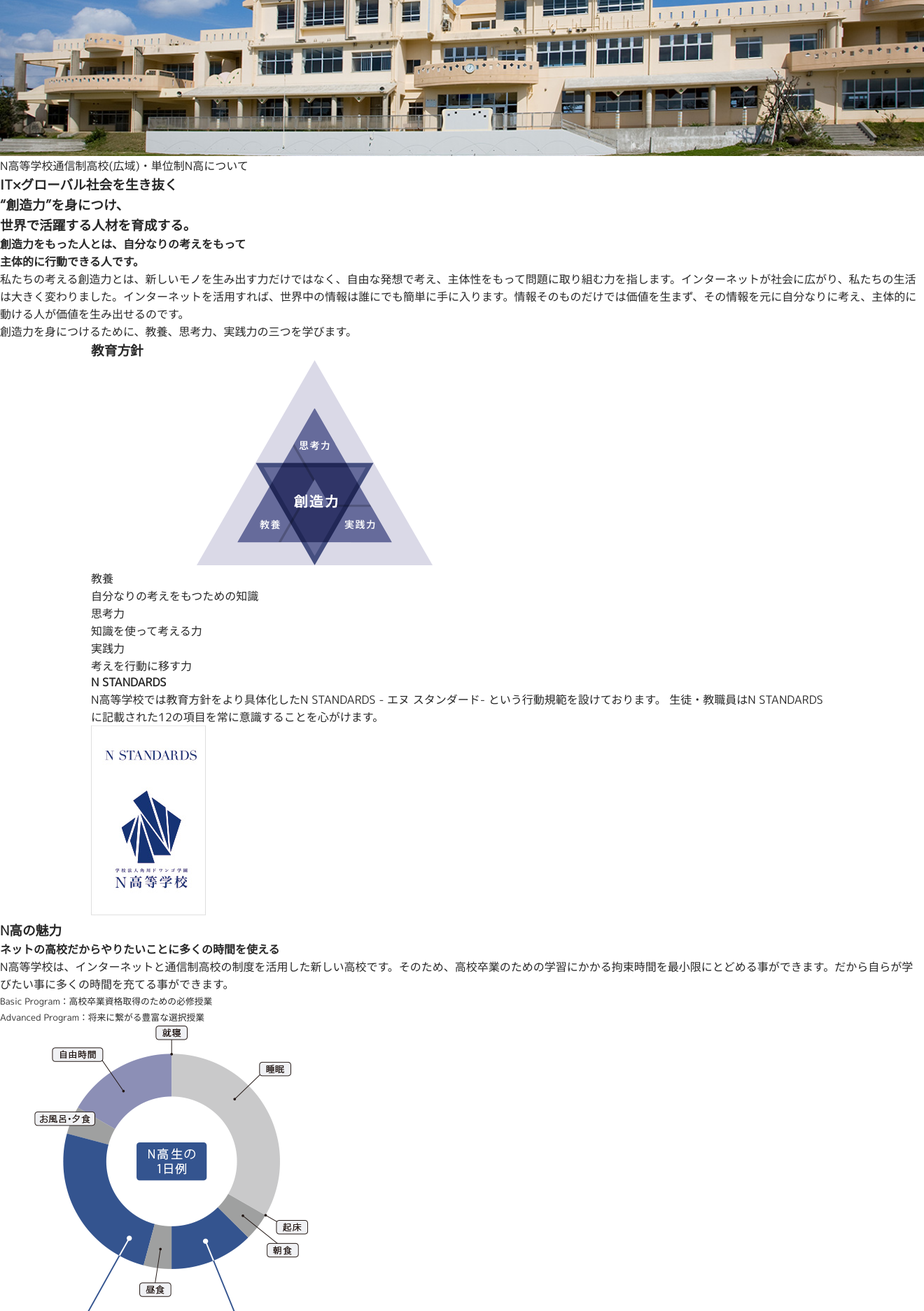
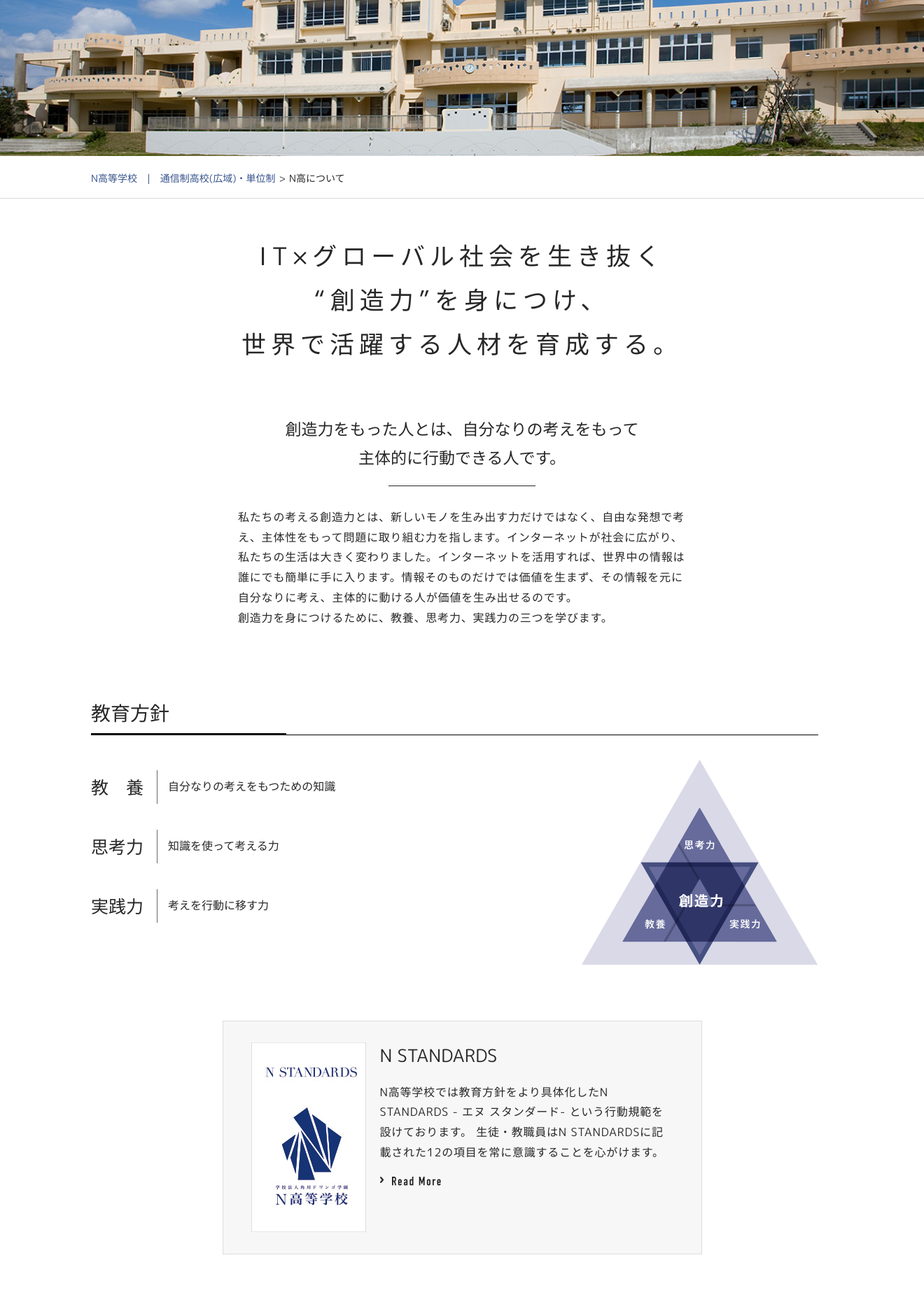
Before and after one commit to mb-c16h18n3scl31985/yumi-takahashi, a PHP site: page / in a window 1320 px wide. Shown: the part 680-2554 px from the top of the page at 70% size. Run offline with PHP 8.4, Linux system fonts and the light colour scheme.

Commit message:
教育方針・N高の魅力実装

```diff
--- a/html-nkou/index.html
+++ b/html-nkou/index.html
@@ -73,6 +73,7 @@
             </ul>
         </nav>
         <nav class="header--fixed">
+            <!-- ここ未解決 -->
             <ul class="display-flex">
                 <li><a href="#"><img src="images/header/header_mainlogo_pc01.png" alt="学校法人角川ドワンゴ学園N高等学校"></a></li>
                 <li><img src="images/header/header_tel03.png" alt="フリーダイヤル"></li>
@@ -84,39 +85,48 @@
     </section>
 </header>
 <main>
-    <section>
+    <section class="main__top">
         <h2>N高について<br><span class="hidden">N高について</span></h2>
-        <nav class="topic-path"><a href="#">N高等学校</a><a href="#">通信制高校(広域)・単位制</a>N高について</nav>
+        <nav class="topic-path"><div class="max-width-1060"><a href="#">N高等学校&emsp;|&emsp;通信制高校(広域)・単位制</a><span class="topic-path--arrow">N高について</span></div></nav>
+        <div class="max-width-1060">
             <h3>IT×グローバル社会を生き抜く<br>“創造力”を身につけ、<br>世界で活躍する人材を育成する。</h3>
             <h4>創造力をもった人とは、自分なりの考えをもって<br>主体的に行動できる人です。</h4>
             <p>私たちの考える創造力とは、新しいモノを生み出す力だけではなく、自由な発想で考え、主体性をもって問題に取り組む力を指します。インターネットが社会に広がり、私たちの生活は大きく変わりました。インターネットを活用すれば、世界中の情報は誰にでも簡単に手に入ります。情報そのものだけでは価値を生まず、その情報を元に自分なりに考え、主体的に動ける人が価値を生み出せるのです。<br>創造力を身につけるために、教養、思考力、実践力の三つを学びます。</p>
+        </div>
     </section>
-    <section class="max-width-1060">
+    <article class="educational-policy max-width-1060">
+        <div class="educational-policy__contents">
             <h3>教育方針</h3>
             <img src="images/main/about_img00_01.png" alt="教育方針の図">
             <dl>
-                <dh>教養</dh><dd>自分なりの考えをもつための知識</dd>
-                <dh>思考力</dh><dd>知識を使って考える力</dd>
-                <dh>実践力</dh><dd>考えを行動に移す力</dd>
+                <dt>教養</dt><dd>自分なりの考えをもつための知識</dd>
+                <dt>思考力</dt><dd>知識を使って考える力</dd>
+                <dt>実践力</dt><dd>考えを行動に移す力</dd>
             </dl>
-            <div>
+        </div>
+        <div class="educational-policy__n-standards">
+            <a href="#">
+                <img src="images/main/credo_card.jpg" alt="N STANDARDS">
                 <h4>N STANDARDS</h4>
                 <p>N高等学校では教育方針をより具体化したN STANDARDS - エヌ スタンダード- という行動規範を設けております。 生徒・教職員はN STANDARDSに記載された12の項目を常に意識することを心がけます。</p>
-                <img src="images/main/credo_card.jpg" alt="N STANDARDS">
+                <p class="read-more">Read More</p>
+            </a>
         </div>
-        </section>
+    </article>
+    <article class="feature-of-nkou max-width-1060">
+        <h3 class="contents-title">N高の魅力</h3>
         <article>
-        <h3>N高の魅力</h3>
-        <h4>ネットの高校だからやりたいことに多くの時間を使える</h4>
+            <img src="images/main/about_img02_01_20170927.png" alt="拘束時間を減らし、やりたいことに時間が使える">
+            <h4>ネットの高校だから<br>やりたいことに多くの時間を使える</h4>
             <p>N高等学校は、インターネットと通信制高校の制度を活用した新しい高校です。そのため、高校卒業のための学習にかかる拘束時間を最小限にとどめる事ができます。だから自らが学びたい事に多くの時間を充てる事ができます。</p>
-        <p><span class="font-size--small">Basic Program：高校卒業資格取得のための必修授業<br>
-        Advanced Program：将来に繋がる豊富な選択授業</span></p>
-        <img src="images/main/about_img02_01_20170927.png" alt="拘束時間を減らし、やりたいことに時間が使える">
+            <p class="font-size--small">Basic Program：高校卒業資格取得のための必修授業<br>
+            Advanced Program：将来に繋がる豊富な選択授業</p>
         </article>
         <article>
+            <img src="images/main/about_img02_02.png" alt="将来へ繋がるオリジナル授業も豊富">
             <h4>増えた時間で<br>将来へ繋がる多くの経験ができる</h4>
-        <p>N高では将来へ繋がるオリジナル授業であるAdvanced Program（アドバンスト プログラム）を数多く用意しております。多くの経験からやりたい事をみつけましょう。</p>
-        <img src="images/main/about_img02_02.png" alt="将来へ繋がるオリジナル授業も豊富">
+            <p>N高では将来へ繋がるオリジナル授業であるAdvanced<br>Program（アドバンスト プログラム）を数多く用意しております。多くの経験からやりたい事をみつけましょう。</p>
+        </article>
     </article>
     <section>
         <h3>高卒資格取得のためのBasic Program</h3>
--- a/html-nkou/stylesheet.css
+++ b/html-nkou/stylesheet.css
@@ -28,6 +28,10 @@ li {
     font-size: 80%;
 }
 
+h1,h2,h3,h4,h5,h6 {
+    font-weight: normal;
+}
+
 /* header */
 .header__intro {
     background-color: #f7f7f7;
@@ -40,7 +44,6 @@ li {
 .header__intro h1 {
     font-size: 11px;
     padding: 8px 0 3px;
-    font-weight: normal;
 }
 
 .header__intro ul {
@@ -244,7 +247,6 @@ li {
 main h2 {
     min-height: 530px;
     letter-spacing: 0.3em;
-    font-weight: normal;
     color: #ffffff;
     font-size: 50px;
     text-align: center;
@@ -263,3 +265,222 @@ main h2 > span {
     width: 180px;
     margin: -65px auto 0;
 }
+
+main h2::after {
+    content: url(images/main/about_maintitle_ruby01.png);
+    display: block;
+    transform: scale(0.7);
+    margin-top: -8px;
+}
+
+.topic-path {
+    padding: 20px 10px 18px;
+    font-size: 14px;
+    margin-bottom: 30px;
+    border-bottom: solid 1px #d9d9d9;
+}
+
+.topic-path a {
+    color: #36538d;
+    margin-right: 5px;
+}
+
+.topic-path a:hover {
+    text-decoration: underline;
+}
+
+.topic-path--arrow::before {
+    content: "\03e";
+    margin-right: 5px;
+}
+
+.main__top h3 {
+    text-align: center;
+    font-size: 35px;
+    letter-spacing: 0.2em;
+    line-height: 1.8;
+    margin: 50px 0 70px;
+}
+
+.main__top h4 {
+    text-align: center;
+    font-size: 23px;
+    line-height: 1.8;
+    margin-bottom: 30px;
+}
+
+.main__top h4::after {
+    content: "";
+    width: 210px;
+    margin: 18px auto 25px;
+    display: block;
+    border-bottom: 1px solid #272727;
+}
+
+.main__top p {
+    margin: 0 210px;
+    line-height: 1.8;
+    letter-spacing: 0.05em;
+}
+
+.educational-policy {
+    margin-top: 100px;
+}
+
+.educational-policy__contents::after{
+    content: "";
+    clear: both;
+    display: block;
+}
+
+.educational-policy__contents h3 {
+    font-size: 28px;
+    background: url(images/symbol/line02_black01.png) left bottom no-repeat;
+    padding-bottom: 10px;
+    margin-bottom: 30px;
+}
+
+.educational-policy__contents img {
+    float: right;
+    margin: 5px -130px 0 0;
+    vertical-align: bottom;
+}
+
+.educational-policy__contents dl {
+    width: 500px;
+    margin-top: 50px;
+}
+
+.educational-policy__contents dl::after {
+    content: "";
+    clear: both;
+    display: block;
+}
+
+.educational-policy__contents dt {
+    font-size: 25px;
+    padding: 5px 0 5px 0;
+    border-right: solid 1px #676767;
+    float: left;
+    clear: left;
+    width: 95px;
+    margin-bottom: 20px;
+    white-space: nowrap;
+}
+
+.educational-policy__contents dt:first-child {
+    letter-spacing: 1em;
+}
+
+.educational-policy__contents dd {
+    margin: 0 0 40px 15px;
+    font-size: 16px;
+    padding: 10px 0;
+    float: left;
+    width: 300px;
+}
+
+.educational-policy__n-standards {
+    background-color: #f7f7f7;
+    border: solid 1px #dddddd;
+    margin: 80px auto 0 auto;
+    padding: 30px 40px;
+    width: 685px;
+}
+
+.educational-policy__n-standards::after {
+    content: "";
+    clear: both;
+    display: block;
+}
+
+.educational-policy__n-standards img {
+    float: left;
+    margin-right: 20px;
+}
+
+.educational-policy__n-standards h4 {
+    font-size: 25px;
+}
+
+.educational-policy__n-standards p {
+    margin-top: 20px;
+    line-height: 1.8;
+    letter-spacing: 0.05em;
+}
+
+.educational-policy__n-standards a:hover > img,
+.educational-policy__n-standards a:hover > .read-more {
+    opacity: 0.7;
+}
+
+.feature-of-nkou {
+    margin-top: 80px;
+}
+
+.feature-of-nkou h3 {
+    font-size: 28px;
+    background: url(images/symbol/line02_black01.png) left bottom no-repeat;
+    padding-bottom: 10px;
+    margin-bottom: 30px;
+}
+
+.feature-of-nkou article {
+    margin-top: 80px;
+}
+
+.feature-of-nkou article::after {
+    content: "";
+    clear: both;
+    display: block;
+}
+
+.feature-of-nkou article h4 {
+    font-size: 24px;
+    line-height: 1.8;
+}
+
+.feature-of-nkou article img {
+    float: right;
+    margin-right: 20px;
+    vertical-align: bottom;
+}
+
+.feature-of-nkou article p {
+    margin-top: 25px;
+    max-width: 495px;
+    line-height: 2;
+}
+
+.feature-of-nkou article p:not(.font-size--small)::before {
+    content: "";
+    display: block;
+    width: 500px;
+    border-top: solid 1px #272727;
+    padding-top: 15px;
+}
+
+
+
+/* 各種パーツ */
+.read-more {
+    text-indent: 100%;
+    white-space: nowrap;
+    overflow: hidden;
+    background: url(images/main/text_read_more01_black01.png) 17px 0 no-repeat,url(images/symbol/icon_arrow01_right_black01.png) 0 0 no-repeat;
+    background-size: 70px 13px,5px auto;
+}
+
+/*
+h3.contents-title {
+    font-size: 28px;
+    background: url(images/symbol/line02_black01.png) left bottom no-repeat;
+    padding-bottom: 10px;
+    margin-bottom: 30px;
+}
+
+img.contents-image {
+    float: right;
+    margin: 5px -130px 0 0;
+    vertical-align: bottom;
+} */
```
Lines whose indentation alone changed are shown as unchanged.
